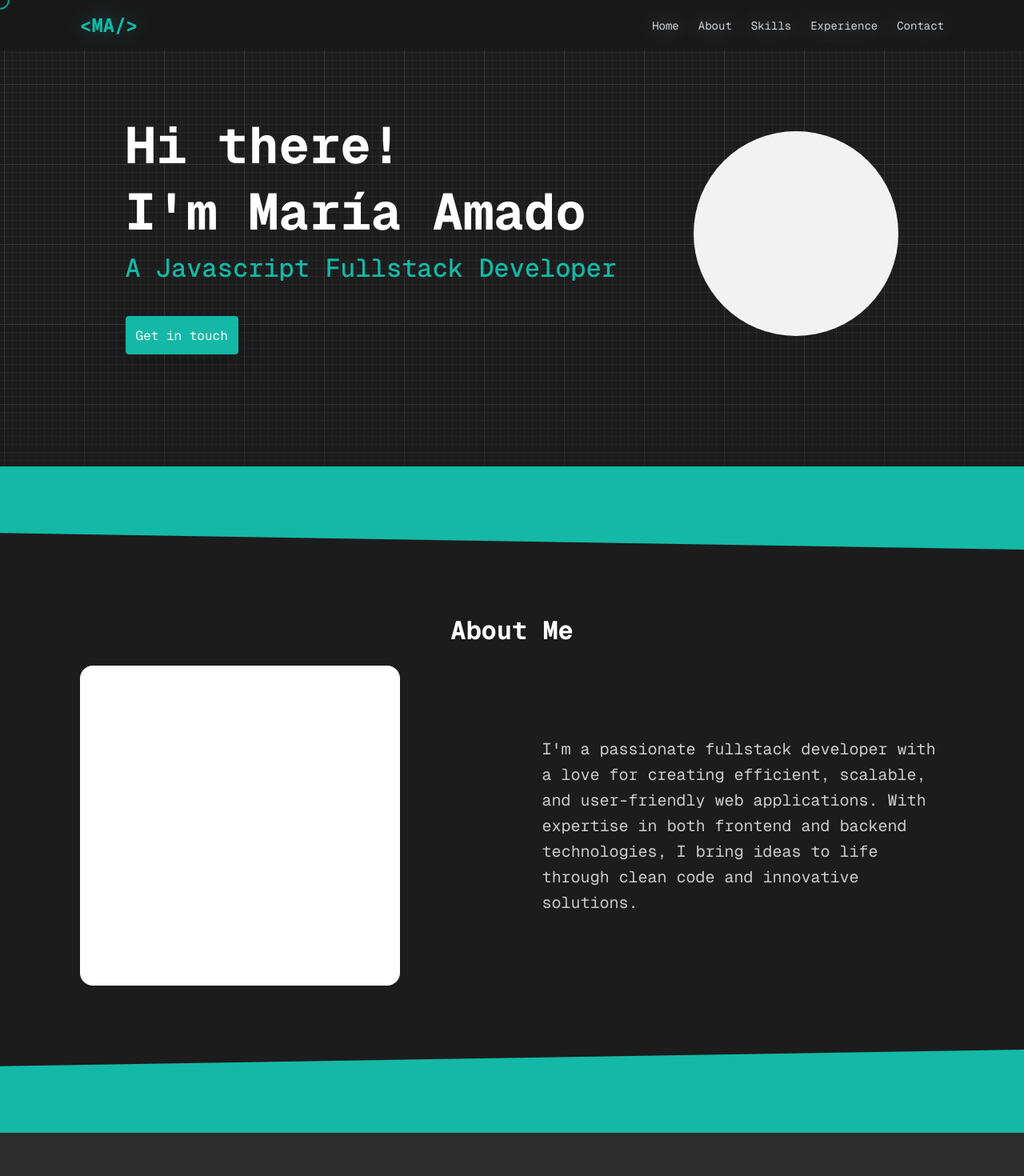
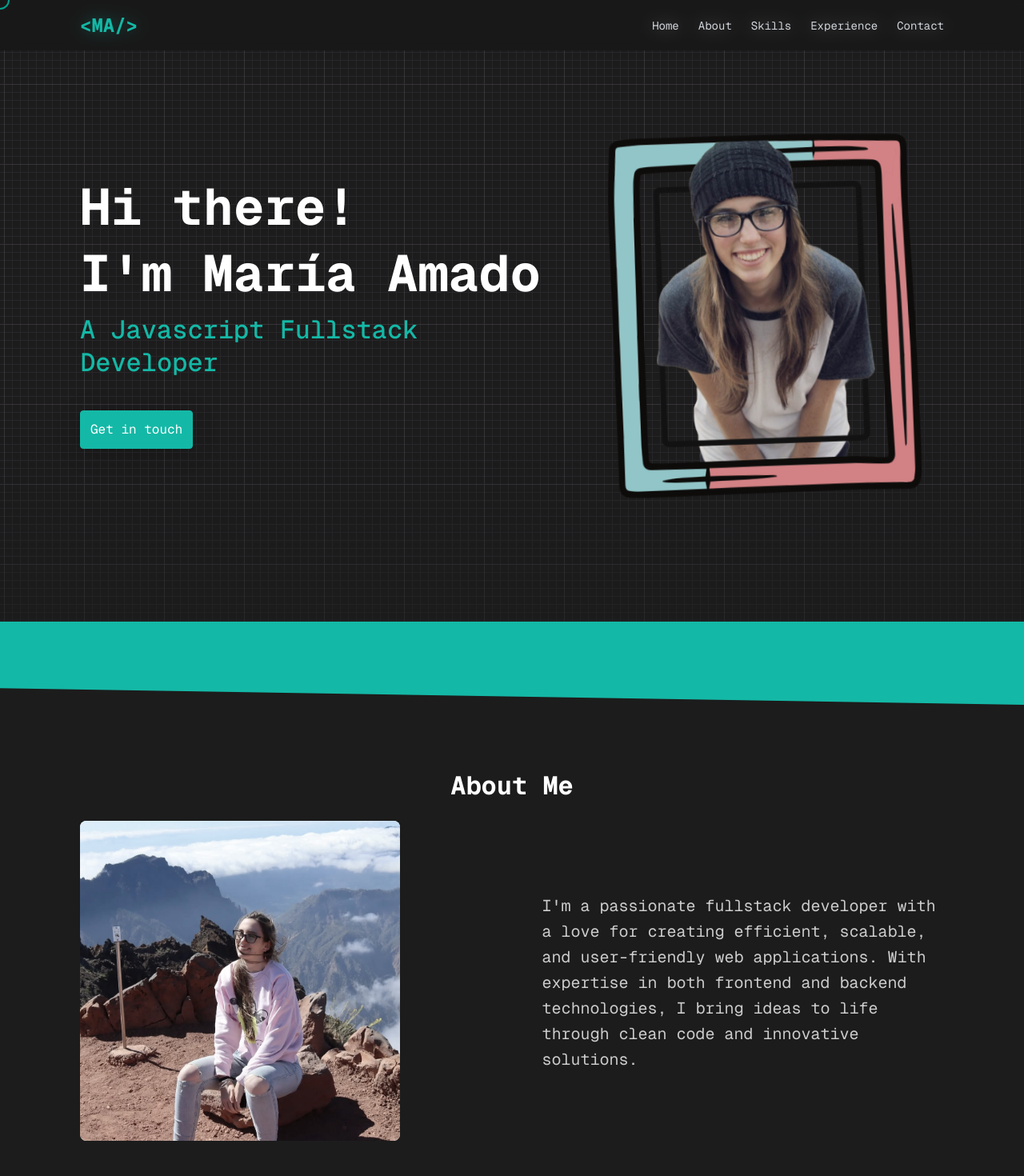
Before and after one commit to MeryScarlet15/portfolio, a Next.js app: page / in a window 1280 px wide. Shown: the top 1470 px of the page at 80% size. Built offline with nearby package versions, Linux system fonts and the light colour scheme.

Commit message:
feat add images

```diff
--- a/src/app/page.tsx
+++ b/src/app/page.tsx
@@ -1,6 +1,6 @@
 import { Metadata } from "next";
 import styles from "./page.module.scss";
-import Hero from "../modules/hero/hero";
+import { Hero } from "../modules/hero/hero";
 import Main from "../modules/layout/main/main";
 import { PolygonHr } from "@/components/hr/polygon-hr/polygon-hr";
 import { About } from "@/modules/about/about";
--- a/src/modules/about/about.tsx
+++ b/src/modules/about/about.tsx
@@ -1,12 +1,33 @@
 import React from "react";
 import styles from "./about.module.scss";
+import Image from "next/image";
+import aboutImage from "public/images/about.jpg";
 
 export const About: React.FC = () => {
   return (
     <section id="about" className={styles.about}>
       <h2 className={styles.about__title}>About Me</h2>
       <div className={styles.about__content}>
-        <div className={styles.about__image}></div>
+        <div className={styles.about__image_container}>
+          <Image
+            src={aboutImage}
+            alt="María Amado - About Me"
+            width={400}
+            height={400}
+            className={styles.about__image}
+            loading="lazy"
+            placeholder="blur"
+            quality={75}
+            sizes="(max-width: 768px) 90vw, (max-width: 1200px) 400px, 400px"
+            style={{
+              objectFit: "cover",
+              borderRadius: "8px",
+              filter: "grayscale(30%)",
+              maxWidth: "100%",
+              height: "auto",
+            }}
+          />
+        </div>
         <div className={styles.about__text}>
           <p>
             I'm a passionate fullstack developer with a love for creating
--- a/src/modules/hero/hero.module.scss
+++ b/src/modules/hero/hero.module.scss
@@ -9,6 +9,18 @@
   }
   to {
     opacity: 0.5;
+  }
+}
+
+@keyframes rockImage {
+  0% {
+    transform: rotate(-2deg);
+  }
+  50% {
+    transform: rotate(2deg);
+  }
+  100% {
+    transform: rotate(-2deg);
   }
 }
 
@@ -123,10 +135,13 @@
   }
 }
 
+.hero__image_container {
+  width: 450px;
+  animation: rockImage 0.8s linear;
+  filter: grayscale(30%);
+  transform: rotate(-2deg);
+}
+
 .hero__image {
-  width: 256px;
-  height: 256px;
-  border-radius: 50%;
-  background: colors.$black-20;
-  animation: scaleIn 0.8s forwards;
+  width: 450px;
 }
--- a/src/modules/hero/hero.tsx
+++ b/src/modules/hero/hero.tsx
@@ -1,8 +1,10 @@
 import React from "react";
 import styles from "./Hero.module.scss";
 import { Button } from "../../components/button/button";
+import Image from "next/image";
+import heroImage from "public/images/hero.png";
 
-export default function Hero(): React.ReactElement {
+export const Hero: React.FC = () => {
   return (
     <section className={styles.hero__container}>
       <div className={styles.hero__background}></div>
@@ -25,8 +27,20 @@ export default function Hero(): React.ReactElement {
             />
           </div>
         </div>
-        <div className={styles.hero__image}>{/* TODO - IMAGE */}</div>
+        <div className={styles.hero__image_container}>
+          <Image
+            width={450}
+            className={styles.hero__image}
+            src={heroImage}
+            alt="María Amado - Full Stack Developer"
+            priority
+            sizes="(max-width: 768px) 256px, 300px"
+            style={{
+              objectFit: "cover",
+            }}
+          />
+        </div>
       </article>
     </section>
   );
-}
+};
```
Also changed, not shown: public/images/about.jpg (added), public/images/hero.png (added).
